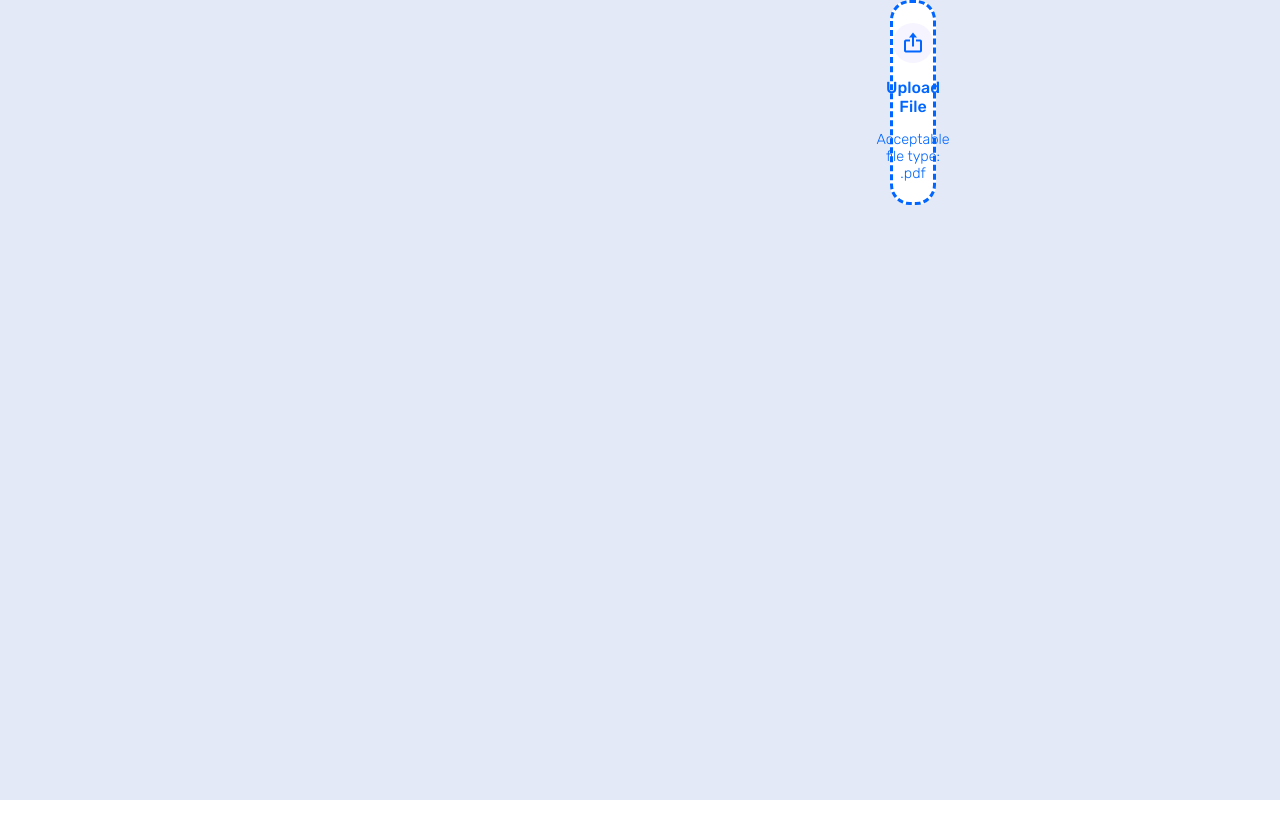
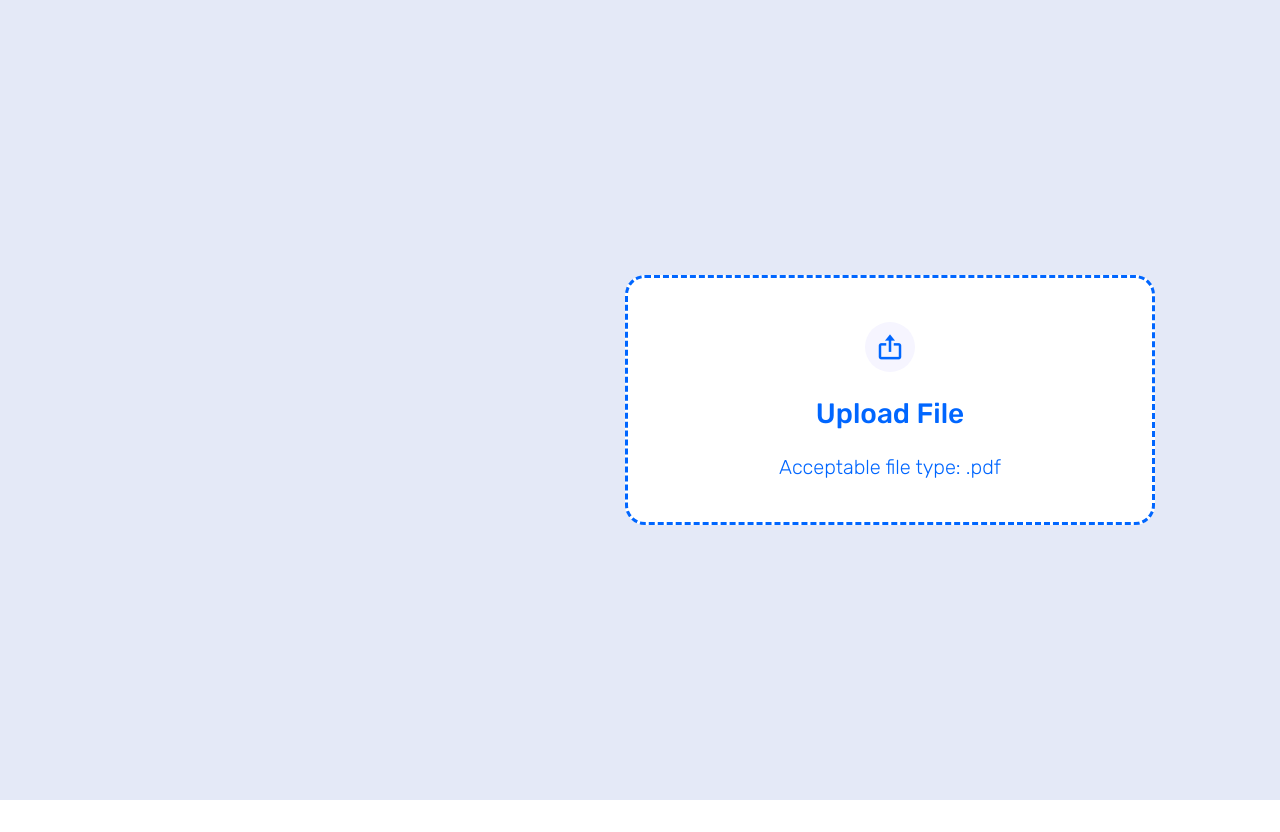
Before and after one commit to kidscoots101/XVAT-AI, a React (Vite) app: page /upload in a window 1280 px wide. Built offline with nearby package versions, Linux system fonts and the light colour scheme.

Commit message:
Update upload.css
Changed design of file uploader

```diff
--- a/src/components/upload.css
+++ b/src/components/upload.css
@@ -40,58 +40,86 @@ body {
 }
 
 .file-btn {
-  width: 100%;
-  max-width: 530px;
-  height: auto;
-  padding: 20px;
-  font-size: 1rem;
+  position: absolute;
+  top: 50%;
+  left: 50%;
+  transform: translate(-50%, -50%);
+  width: 530px;
+  height: 250px;
+  font-size: 28px;
+  font-weight: 500;
   display: flex;
   flex-direction: column;
   align-items: center;
   justify-content: center;
-  gap: 15px;
+  gap: 25px;
   color: var(--primary-color);
   background-color: var(--sidebar-color);
   border: 3px dashed var(--primary-color);
   border-radius: 20px;
   cursor: pointer;
   transition: var(--tran-03);
-  text-align: center;
 }
 
-.file-btn i {
-  width: 40px;
-  height: 40px;
-  font-size: 1.5rem;
+.file-btn:hover{
+  color: var(--sidebar-color);
+  background-color: var(--primary-color);
+  border: 3px dashed var(--sidebar-color);
+}
+
+.file-btn i{
+  width:50px;
+  height:50px;
+  font-size:30px;
+  color:var(--primary-color);
   display: flex;
   align-items: center;
   justify-content: center;
-  border-radius: 20px;
-  background-color: var(--primary-color-light);
+  border-radius:25px;
+  background-color:var(--primary-color-light);
+}
+.file-text{
+  font-size:20px;
+  font-weight:200;
+}
+.second{
+  position: absolute;
+  top: 50%;
+  left: 50%;
+  transform: translate(-50%, -50%);
+}
+.file-card{
+  width:330px;
+  display:flex;
+  align-items:center;
+  gap:15px;
+  color:#000;
+  background-color:#fff;
+  border:1px solid rgba(117,96,255,0,201);
+  border-radius:6px;
+  padding:8px 15px;
 }
 
-.file-text {
-  font-size: 0.9rem;
-  font-weight: 200;
+.file-info{
+  flex:1;
+  display: flex;
+  align-items: center;
+  gap:15px;
 }
 
-.second {
-  width: 100%;
-  padding: 10px;
+.file-info h6{
+  flex:1;
+  font-size:13px;
+  font-weight:400;
 }
 
-.file-card {
-  width: 100%;
-  max-width: 330px;
-  display: flex;
-  align-items: center;
-  gap: 10px;
-  color: #000;
-  background-color: #fff;
-  border: 1px solid rgba(117, 96, 255, 0.201);
-  border-radius: 6px;
-  padding: 10px;
-  margin: auto;
+.progress-bg{
+  width:100%;
+  height:5px;
+  background-color:rgba(0,0,0,0.076);
+  border-radius:8px;
+  margin-top:8px;
+
 }
 
 .progress{
@@ -107,49 +135,40 @@ body {
   color:var(--primary-color);
 }
 
-.progress {
-  width: 0%;
-  height: 5px;
-  background-color: var(--primary-color);
-  border-radius: 8px;
-  transition: var(--tran-05);
-}
+.close-icon{
+  font-size:18px;
+  cursor:pointer;
 
-.symbol-icon {
-  font-size: 30px;
-  color: var(--primary-color);
-}
-
-.close-icon {
-  font-size: 18px;
-  cursor: pointer;
 }
 
 .file-info button,
-.check-circle {
-  width: 35px;
-  height: 36px;
-  display: flex;
-  align-items: center;
+.check-circle{
+  width:35px;
+  height:36px;
+  display:flex;
+  align-items:center;
   justify-content: center;
   font-size: 13px;
-  color: var(--primary-color);
+  color:var(--primary-color);
   background-color: var(--primary-color-light);
-  border: none;
-  border-radius: 30px;
+  border:none;
+  border-radius:30px;
 }
 
-.upload-btn {
-  width: 100%;
-  font-size: 1rem;
-  padding: 10px;
-  margin-top: 10px;
-  color: #fff;
-  background-color: var(--primary-color);
-  border: none;
+.upload-btn{
+  width:330px;
+  font-size:15px;
+  font-weight: 500;
+  color:#fff;
+  background-color:var(--primary-color);
+  border:none;
   border-radius: 8px;
-  cursor: pointer;
+  padding:10px;
+  margin-top:25px;
+  cursor:pointer;
+
 }
+
 
 .info-box {
   margin-top: 10px;
```
Lines whose indentation alone changed are shown as unchanged.
